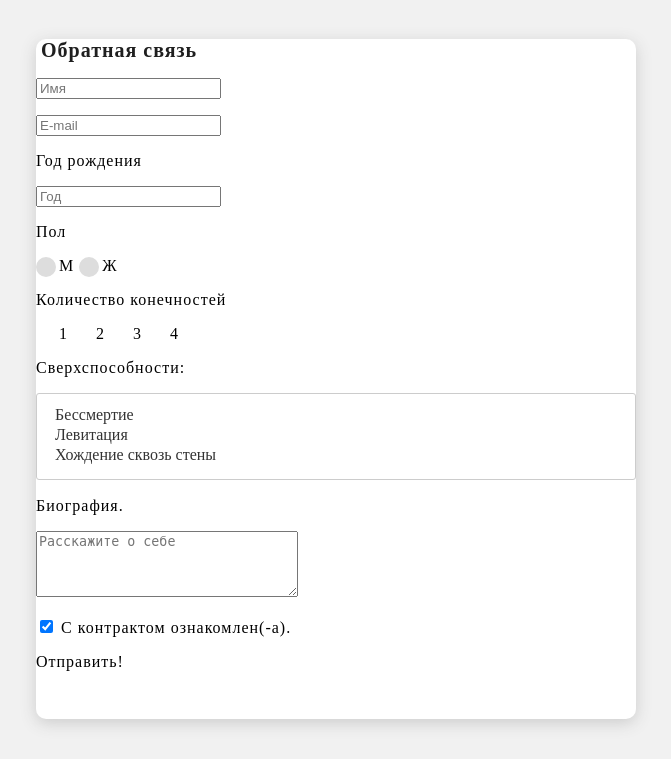
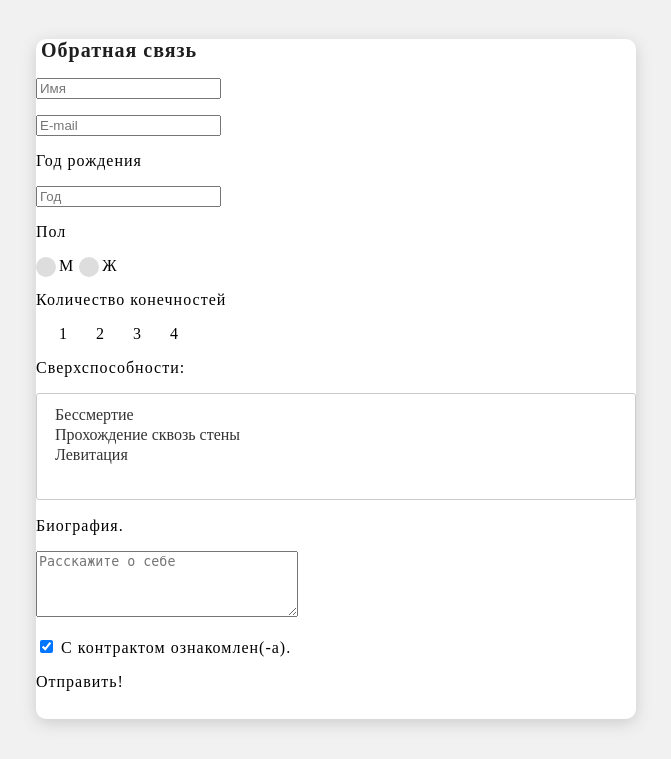
Before and after one commit to Danila-Fedortsov/WebBackend-1, a PHP site: page / in a window 1280 px wide. Shown: the part 21-780 px from the top of the page, without its empty margins (304-975 px from the left). Run offline with PHP 8.4, Linux system fonts and the light colour scheme; some web fonts are replaced.

Commit message:
Update index.php

```diff
--- a/3/index.php
+++ b/3/index.php
@@ -50,10 +50,10 @@
                 </label>
 
 <p>Сверхспособности:</p>
-<select id="form-select" multiple size="3" name="powers[]">
+<select multiple name="super-powers[]">
 <option value="immortality">Бессмертие</option>
+<option value="walkthrough-walls">Прохождение сквозь стены</option>
 <option value="levitation">Левитация</option>
-<option value="walls-walking">Хождение сквозь стены</option>
 </select>
 
 <p>Биография.</p>
```
